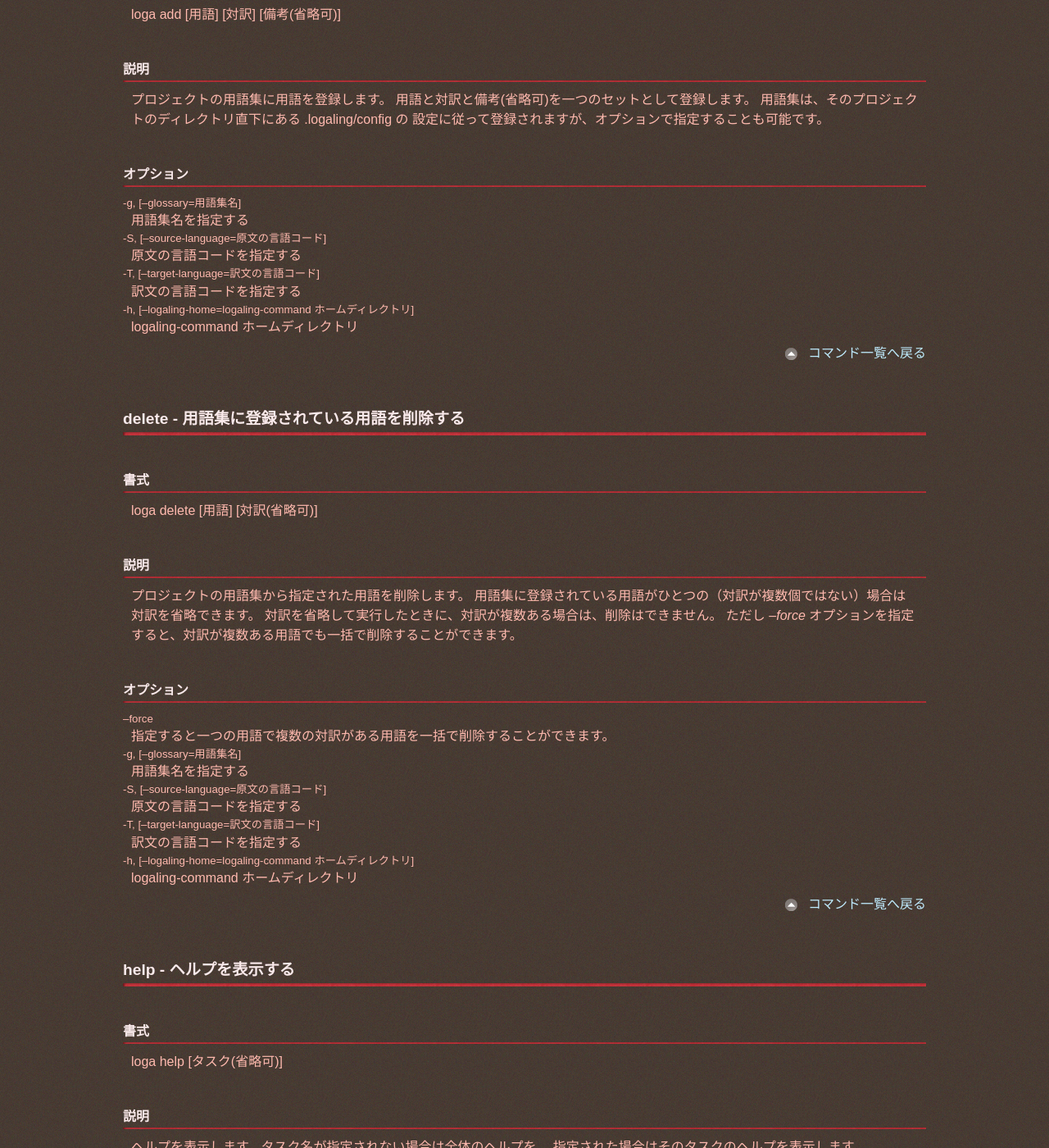
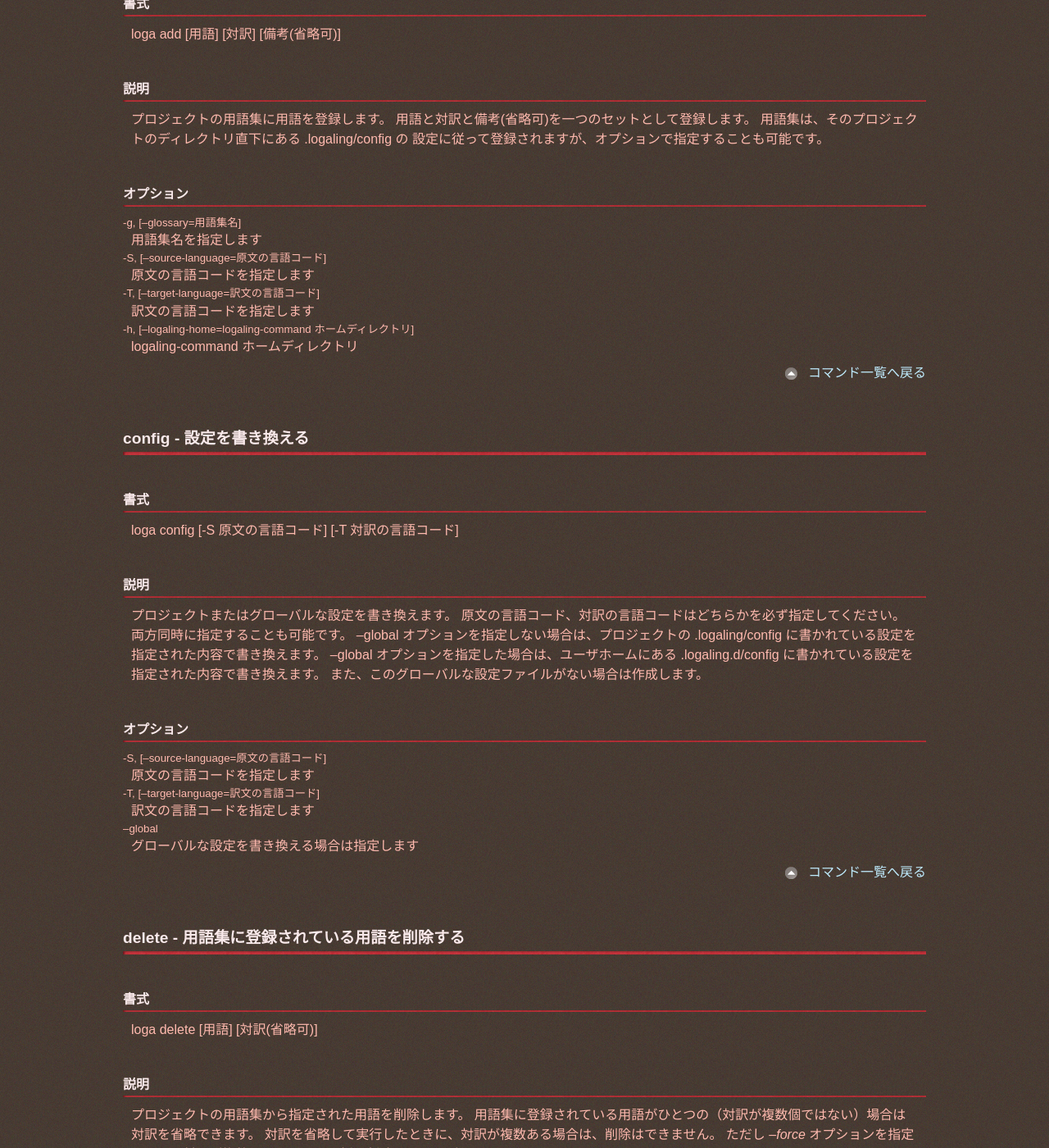
Before and after one commit to logaling/logaling.github.com, a Jekyll site: the page built from reference.md, in a window 1280 px wide and 1400 px high, scrolled down 869 px. Shown: the whole window at 82% size. Built offline with Jekyll 4.4.1, drawn with Linux system fonts in a browser that asks for light colours; some web fonts are replaced; Markdown is read by kramdown in place of the engine named in the settings; some of the changed text lies outside the part shown.

Commit message:
add reference of "loga config"

```diff
--- a/reference.md
+++ b/reference.md
@@ -11,6 +11,7 @@ title: コマンドリファレンス
 <h2><a id="commands">コマンド一覧</a></h2>
 <ul class="listMark">
 <li><a href="#add">add</a></li>
+<li><a href="#config">config</a></li>
 <li><a href="#delete">delete</a></li>
 <li><a href="#help">help</a></li>
 <li><a href="#import">import</a></li>
@@ -38,13 +39,34 @@ loga add [用語] [対訳] [備考(省略可)]
 設定に従って登録されますが、オプションで指定することも可能です。
 #### オプション
 ##### -g, [--glossary=用語集名]
-用語集名を指定する
+用語集名を指定します
 ##### -S, [--source-language=原文の言語コード]
-原文の言語コードを指定する
+原文の言語コードを指定します
 ##### -T, [--target-language=訳文の言語コード]
-訳文の言語コードを指定する
+訳文の言語コードを指定します
 ##### -h, [--logaling-home=logaling-command ホームディレクトリ]
 logaling-command ホームディレクトリ
+
+<p class="toTop"><a href="#commands">コマンド一覧へ戻る</a></p>
+
+
+### <a id="config">config</a> - 設定を書き換える ###
+#### 書式
+loga config [-S 原文の言語コード] [-T 対訳の言語コード]
+#### 説明
+プロジェクトまたはグローバルな設定を書き換えます。
+原文の言語コード、対訳の言語コードはどちらかを必ず指定してください。
+両方同時に指定することも可能です。
+--global オプションを指定しない場合は、プロジェクトの .logaling/config に書かれている設定を指定された内容で書き換えます。
+--global オプションを指定した場合は、ユーザホームにある .logaling.d/config に書かれている設定を指定された内容で書き換えます。
+また、このグローバルな設定ファイルがない場合は作成します。
+#### オプション
+##### -S, [--source-language=原文の言語コード]
+原文の言語コードを指定します
+##### -T, [--target-language=訳文の言語コード]
+訳文の言語コードを指定します
+##### --global
+グローバルな設定を書き換える場合は指定します
 
 <p class="toTop"><a href="#commands">コマンド一覧へ戻る</a></p>
 
@@ -61,11 +83,11 @@ loga delete [用語] [対訳(省略可)]
 ##### --force
 指定すると一つの用語で複数の対訳がある用語を一括で削除することができます。
 ##### -g, [--glossary=用語集名]
-用語集名を指定する
+用語集名を指定します
 ##### -S, [--source-language=原文の言語コード]
-原文の言語コードを指定する
+原文の言語コードを指定します
 ##### -T, [--target-language=訳文の言語コード]
-訳文の言語コードを指定する
+訳文の言語コードを指定します
 ##### -h, [--logaling-home=logaling-command ホームディレクトリ]
 logaling-command ホームディレクトリ
 
@@ -107,11 +129,11 @@ loga lookup [用語]
 複数プロジェクトにまたがって横断的に検索する。
 #### オプション
 ##### -g, [--glossary=用語集名]
-用語集名を指定する
+用語集名を指定します
 ##### -S, [--source-language=原文の言語コード]
-原文の言語コードを指定する
+原文の言語コードを指定します
 ##### -T, [--target-language=訳文の言語コード]
-訳文の言語コードを指定する
+訳文の言語コードを指定します
 ##### -h, [--logaling-home=logaling-command ホームディレクトリ]
 logaling-command ホームディレクトリ
 
@@ -144,11 +166,11 @@ loga register -g [用語集名]
 logaling-command ホームディレクトリに指定した用語集のシンボリックリンクを作成します。
 #### オプション
 ##### -g, [--glossary=用語集名]
-用語集名を指定する
+用語集名を指定します
 ##### -S, [--source-language=原文の言語コード]
-原文の言語コードを指定する
+原文の言語コードを指定します
 ##### -T, [--target-language=訳文の言語コード]
-訳文の言語コードを指定する
+訳文の言語コードを指定します
 ##### -h, [--logaling-home=logaling-command ホームディレクトリ]
 logaling-command ホームディレクトリ
 
@@ -164,11 +186,11 @@ loga update [用語] [対訳] [新しい対訳] [新しい備考(省略可)]
 指定された用語と対訳が用語集に存在していたら、対訳を新しい対訳で上書きする。
 #### オプション
 ##### -g, [--glossary=用語集名]
-用語集名を指定する
+用語集名を指定します
 ##### -S, [--source-language=原文の言語コード]
-原文の言語コードを指定する
+原文の言語コードを指定します
 ##### -T, [--target-language=訳文の言語コード]
-訳文の言語コードを指定する
+訳文の言語コードを指定します
 ##### -h, [--logaling-home=logaling-command ホームディレクトリ]
 logaling-command ホームディレクトリ
 
@@ -185,11 +207,11 @@ logaling-command ホームディレクトリに指定された用語集のシン
 存在する場合、そのシンボリックリンクを削除する。
 #### オプション
 ##### -g, [--glossary=用語集名]
-用語集名を指定する
+用語集名を指定します
 ##### -S, [--source-language=原文の言語コード]
-原文の言語コードを指定する
+原文の言語コードを指定します
 ##### -T, [--target-language=訳文の言語コード]
-訳文の言語コードを指定する
+訳文の言語コードを指定します
 ##### -h, [--logaling-home=logaling-command ホームディレクトリ]
 logaling-command ホームディレクトリ
 
```
